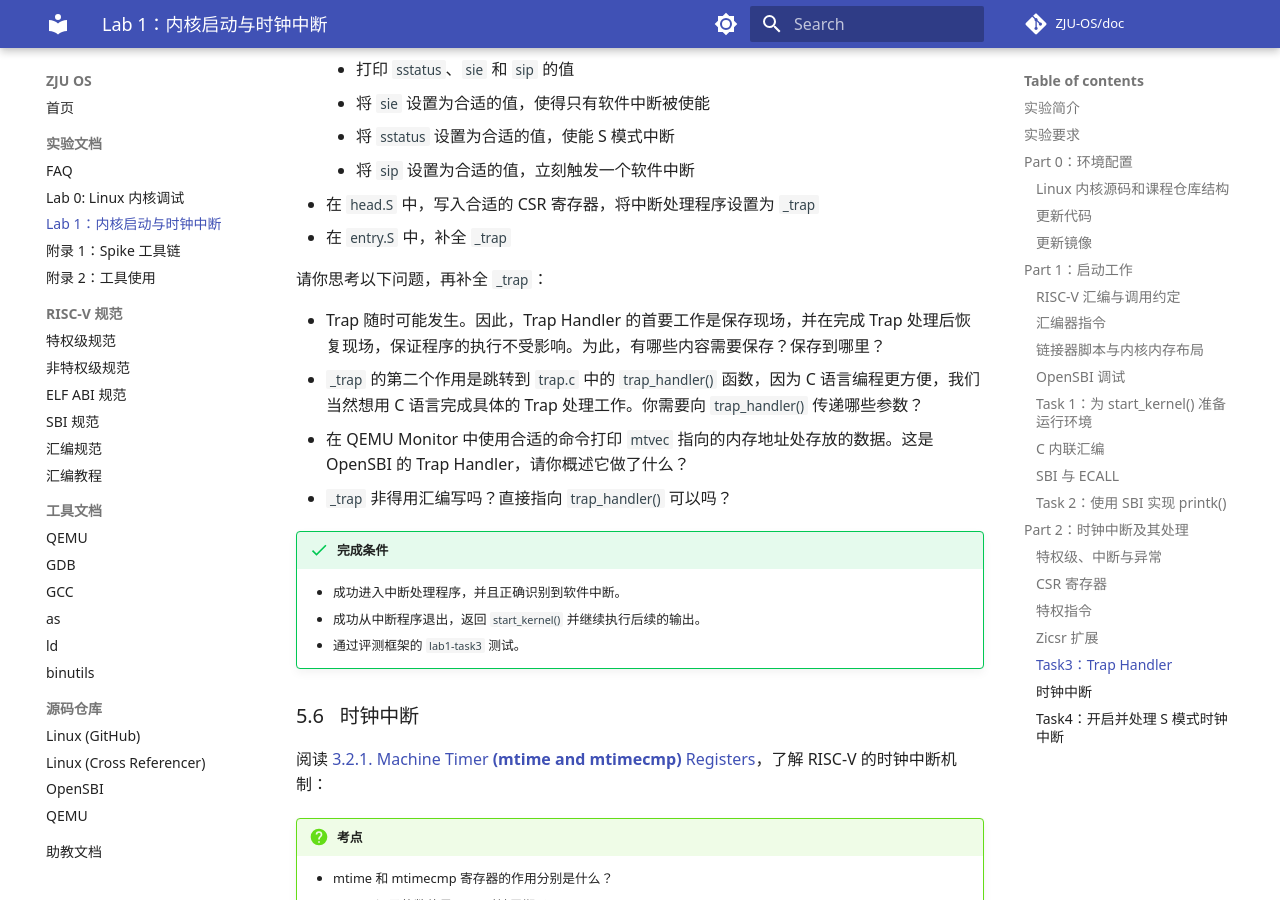
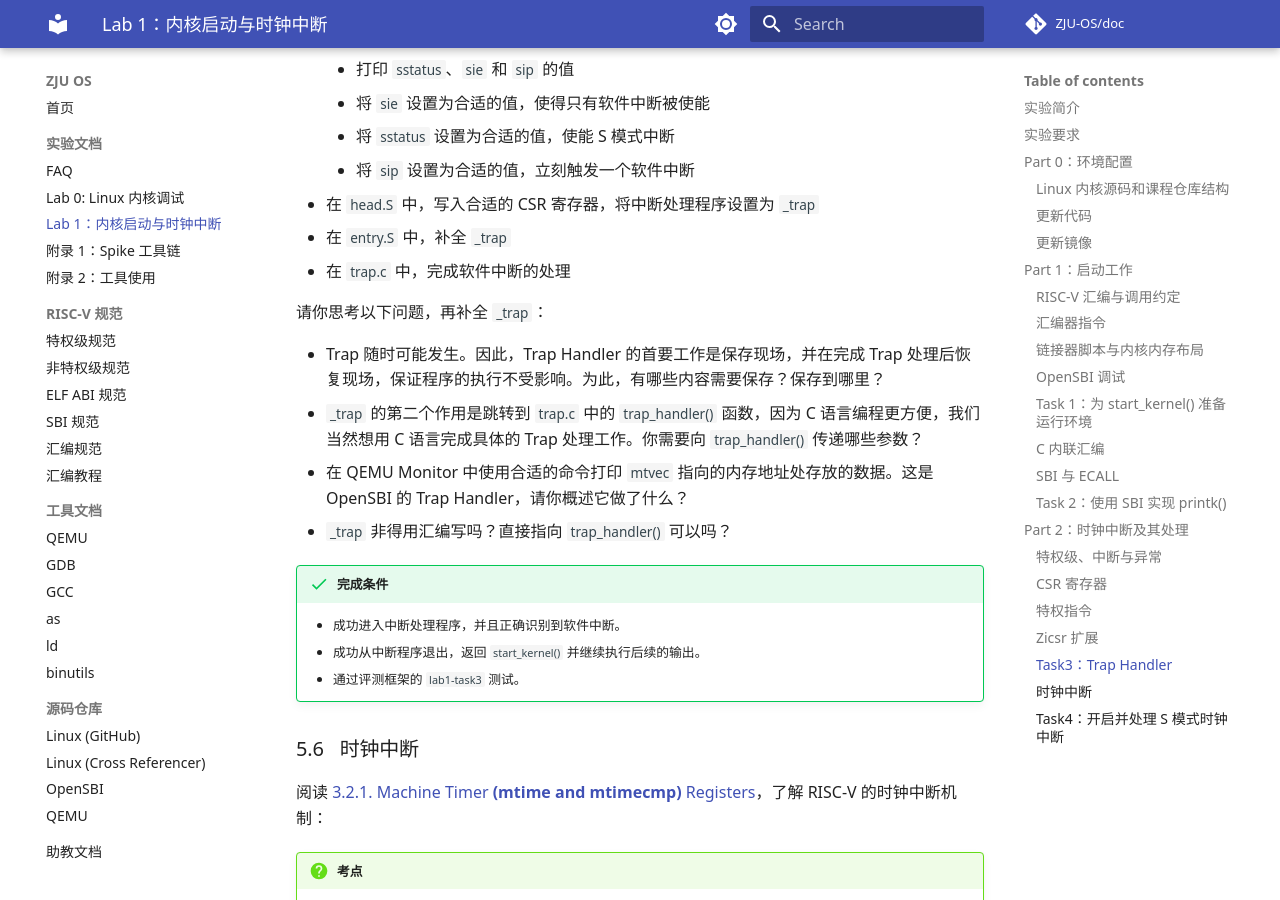
Before and after one commit to hharryz/zju-os-doc, an MkDocs documentation site: the page built from docs/lab1.md, in a window 1280 px wide and 900 px high, scrolled down 14952 px. Built offline with MkDocs 1.6.1 and Material for MkDocs 9.7.7, drawn with Linux system fonts in a browser that asks for light colours; comment, search, counter and statistics services are not loaded.

Commit message:
lab1: task3 add task for trap.c

```diff
--- a/docs/lab1.md
+++ b/docs/lab1.md
@@ -1070,6 +1070,7 @@ sstatus sip sie stvec scause sepc stval
 
 - 在 `head.S` 中，写入合适的 CSR 寄存器，将中断处理程序设置为 `_trap`
 - 在 `entry.S` 中，补全 `_trap`
+- 在 `trap.c` 中，完成软件中断的处理
 
 请你思考以下问题，再补全 `_trap`：
 
```
